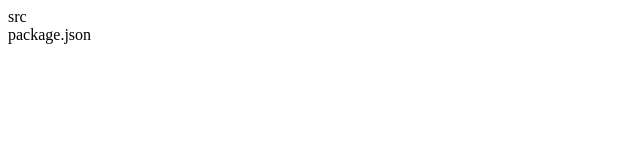
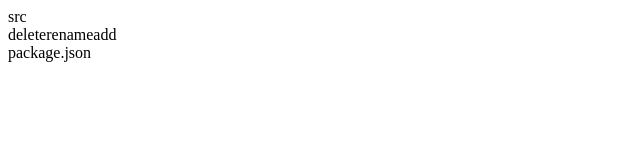
Before and after one commit to zummozummo/react-sidebar, a React (Vite) app: page / in a window 1280 px wide. Shown: the top 160 px of the page, without its empty margins (0-640 px from the left). Built offline with nearby package versions, Linux system fonts and the light colour scheme.

Commit message:
before redux

```diff
--- a/src/components/Folder/Folder.jsx
+++ b/src/components/Folder/Folder.jsx
@@ -1,10 +1,10 @@
 import { Fragment, useState } from "react";
 import FolderName from "../FolderName/FolderName";
-const Folder = ({ name, children }) => {
+const Folder = ({ name,id, children }) => {
     const [isOpen, setIsOpen] = useState(false);
     return (
         <Fragment>
-          <FolderName name={name} isOpen={isOpen}  handleClick={() => setIsOpen(!isOpen)}/>
+          <FolderName name={name} isOpen={isOpen}  id={id} handleClick={() => setIsOpen(!isOpen)}/>
           <div style={{ display:isOpen?"block":"none", paddingLeft:"20px"}}>{children}</div>
           {/* children is TreeRecursive */}
         </Fragment>
--- a/src/components/FolderName/FolderName.jsx
+++ b/src/components/FolderName/FolderName.jsx
@@ -1,6 +1,19 @@
-const FolderName = ({ name,handleClick }) => {
+import { Fragment } from "react";
+
+const FolderName = ({ name,id,isOpen,handleClick }) => {
+
+
+  function deleteFolder(id){
+    console.log(id)
+  }
+
     return (
+      <Fragment>
           <div onClick={handleClick}>{name}</div>
+          <span onClick={()=>deleteFolder(id)}>delete</span>
+          <span>rename</span>
+          <span>add</span>
+      </Fragment>
     );
   };
 
--- a/src/components/TreeRecursive/TreeRecursive.jsx
+++ b/src/components/TreeRecursive/TreeRecursive.jsx
@@ -8,7 +8,7 @@ const TreeRecursive=({data})=>{
           }
           if (item.type === "folder") {
             return (
-              <Folder name={item.name}>
+              <Folder name={item.name} id={item.id}>
                 <TreeRecursive data={item.childrens} />
               </Folder>
             );
```
